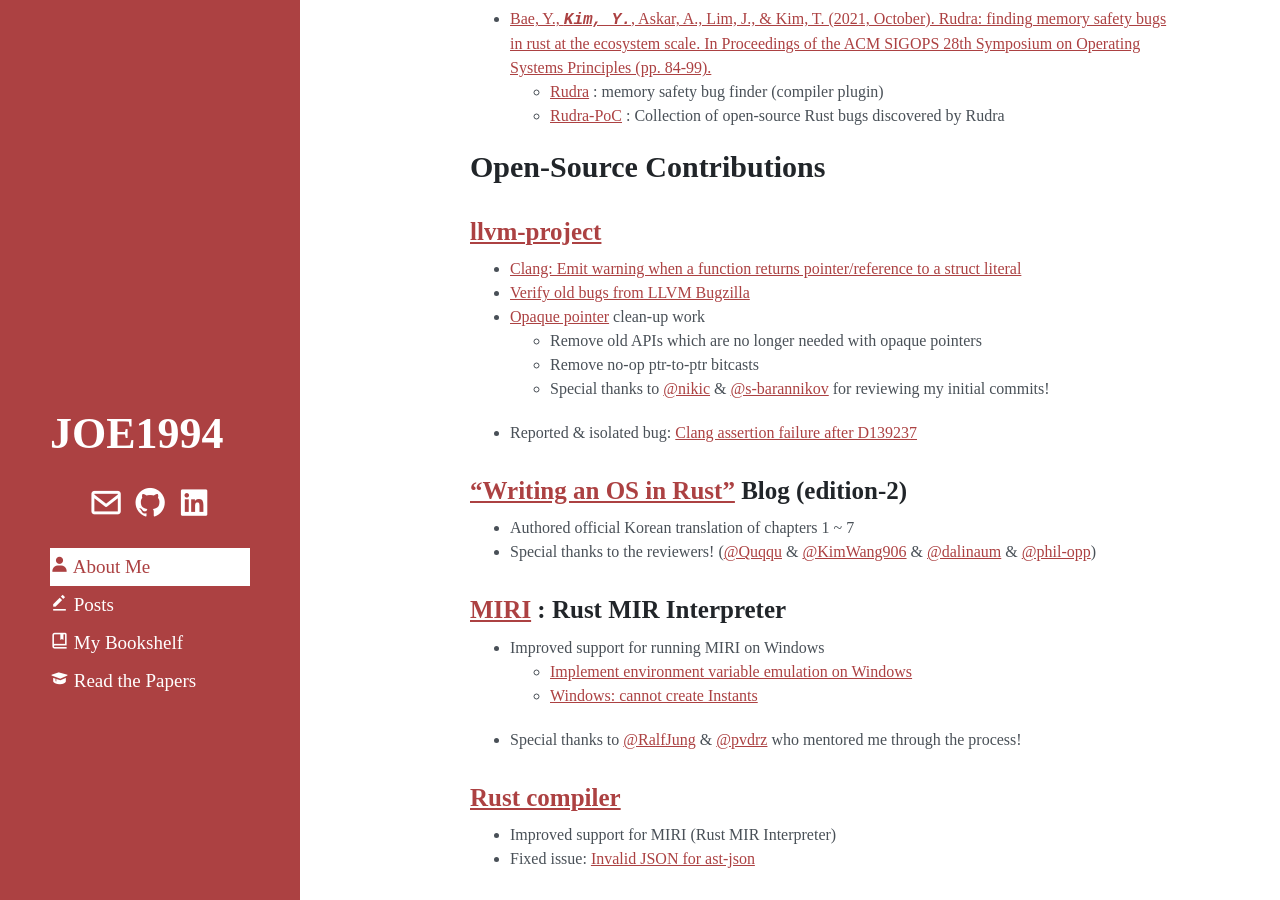
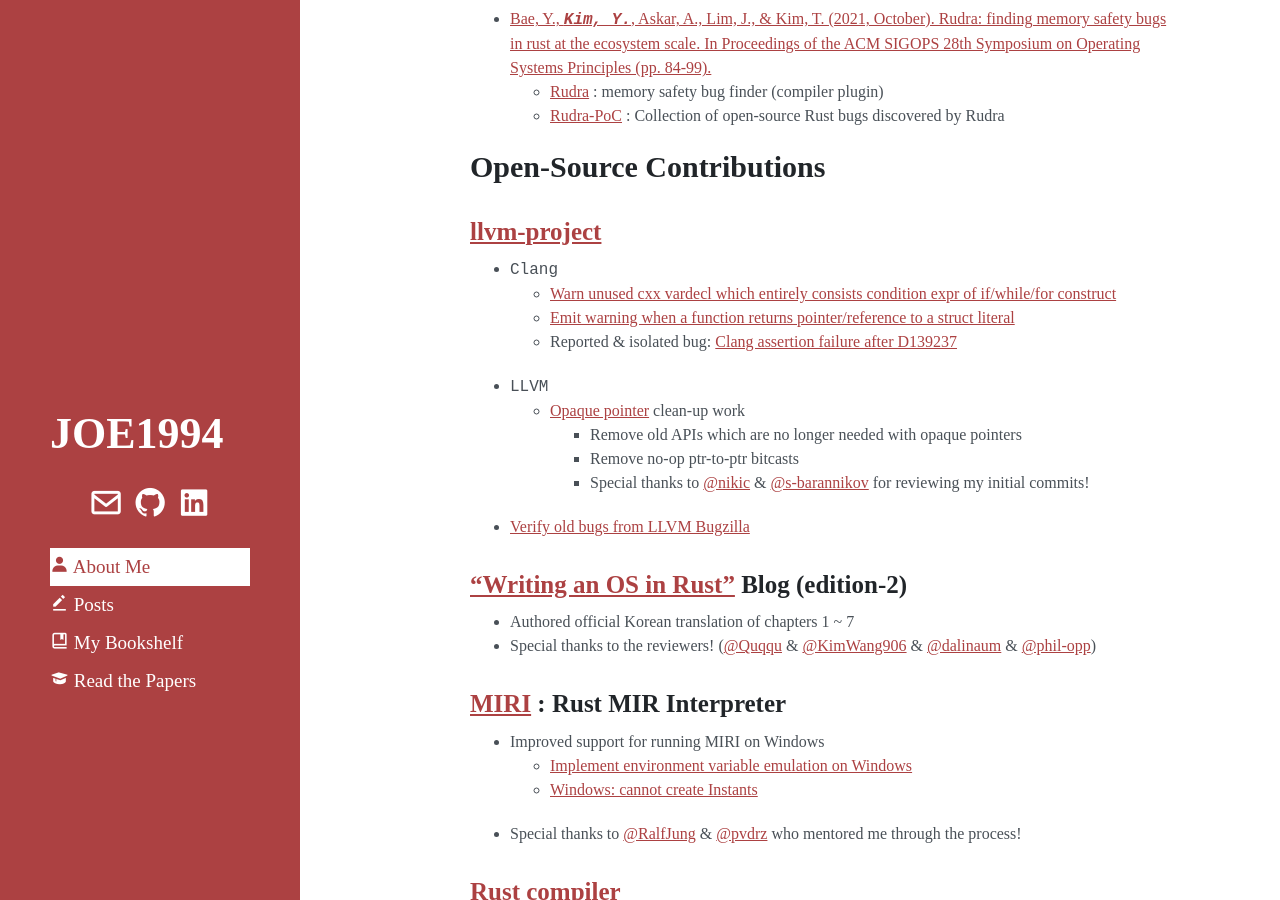
Before and after one commit to JOE1994/JOE1994.github.io, a Jekyll site: the page built from index.md, in a window 1280 px wide and 900 px high, scrolled down 388 px. Built offline with Jekyll 4.4.1, drawn with Linux system fonts in a browser that asks for light colours; some web fonts are replaced.

Commit message:
Update LLVM contribution section
* Change format
* Add new item to Clang contribution

```diff
--- a/index.md
+++ b/index.md
@@ -20,13 +20,16 @@
 ## Open-Source Contributions
 
 ### [llvm-project](https://github.com/llvm/llvm-project/commits?author=JOE1994)
-* [Clang: Emit warning when a function returns pointer/reference to a struct literal](https://github.com/llvm/llvm-project/pull/83741)
+* `Clang`
+  * [Warn unused cxx vardecl which entirely consists condition expr of if/while/for construct](https://github.com/llvm/llvm-project/pull/87348)
+  * [Emit warning when a function returns pointer/reference to a struct literal](https://github.com/llvm/llvm-project/pull/83741)
+  * Reported & isolated bug: [Clang assertion failure after D139237](https://github.com/llvm/llvm-project/issues/59602)
+* `LLVM`
+  * [Opaque pointer](https://llvm.org/docs/OpaquePointers.html) clean-up work
+    * Remove old APIs which are no longer needed with opaque pointers
+    * Remove no-op ptr-to-ptr bitcasts
+    * Special thanks to [@nikic](https://github.com/nikic) & [@s-barannikov](https://github.com/s-barannikov) for reviewing my initial commits!
 * [Verify old bugs from LLVM Bugzilla](https://github.com/llvm/llvm-project/issues?q=label%3Abugzilla+commenter%3AJOE1994)
-* [Opaque pointer](https://llvm.org/docs/OpaquePointers.html) clean-up work
-  * Remove old APIs which are no longer needed with opaque pointers
-  * Remove no-op ptr-to-ptr bitcasts
-  * Special thanks to [@nikic](https://github.com/nikic) & [@s-barannikov](https://github.com/s-barannikov) for reviewing my initial commits!
-* Reported & isolated bug: [Clang assertion failure after D139237](https://github.com/llvm/llvm-project/issues/59602)
 
 ### ["Writing an OS in Rust"](https://github.com/phil-opp/blog_os/commits?author=JOE1994) Blog (edition-2)
 * Authored official Korean translation of chapters 1 ~ 7
```
